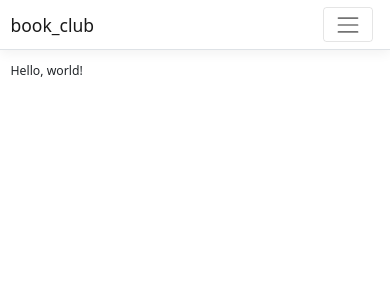
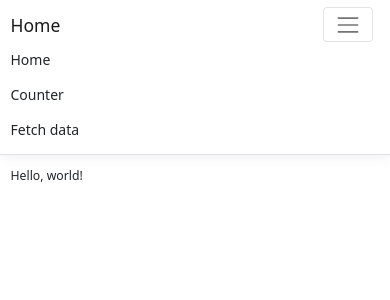
Before and after one commit to daltonspinas/book-club, a React (Create React App) app in the folder book-club/ClientApp/: page / in a window 390 px wide. Shown: the top 300 px of the page. Built offline with nearby package versions, Linux system fonts and the light colour scheme.

Commit message:
Add AppContext for updating title
Also refactored some components from class to function to facilitate hooks

```diff
--- a/book-club/ClientApp/src/App.js
+++ b/book-club/ClientApp/src/App.js
@@ -1,14 +1,24 @@
-import React, { Component } from 'react';
-import { Route, Routes } from 'react-router-dom';
+import React, { useState, useEffect } from 'react';
+import { Route, Routes, useLocation } from 'react-router-dom';
 import AppRoutes from './AppRoutes';
 import { Layout } from './components/Layout';
 import './custom.css';
+import { AppContext } from './context/GlobalState';
 
-export default class App extends Component {
-  static displayName = App.name;
+export default function App() {
+  const [pageTitle, setPageTitle] = useState();
 
-  render() {
+  const appContextValue = {pageTitle, setPageTitle};
+
+  const location = useLocation();
+
+  useEffect(() => {
+    const activeRoute = AppRoutes.find(x => x.path == location.pathname);
+    activeRoute?.title ? setPageTitle(activeRoute.title) : setPageTitle("Placeholder Title")
+}, [location]);
+
     return (
+      <AppContext.Provider value={appContextValue}>
       <Layout>
         <Routes>
           {AppRoutes.map((route, index) => {
@@ -17,6 +27,6 @@ export default class App extends Component {
           })}
         </Routes>
       </Layout>
+      </AppContext.Provider>
     );
-  }
 }
--- a/book-club/ClientApp/src/AppRoutes.js
+++ b/book-club/ClientApp/src/AppRoutes.js
@@ -5,15 +5,19 @@ import { Home } from "./components/Home";
 const AppRoutes = [
   {
     index: true,
-    element: <Home />
+    path: '/',
+    element: <Home />,
+    title: 'Home'
   },
   {
     path: '/counter',
-    element: <Counter />
+    element: <Counter />,
+    title: 'Counter Title'
   },
   {
     path: '/fetch-data',
-    element: <FetchData />
+    element: <FetchData />,
+    title: 'Fetch Title'
   }
 ];
 
--- a/book-club/ClientApp/src/components/NavMenu.js
+++ b/book-club/ClientApp/src/components/NavMenu.js
@@ -1,33 +1,25 @@
-import React, { Component } from 'react';
+import React, { Component, useContext, useState } from 'react';
 import { Collapse, Navbar, NavbarBrand, NavbarToggler, NavItem, NavLink } from 'reactstrap';
 import { Link } from 'react-router-dom';
 import './NavMenu.css';
+import { AppContext } from '../context/GlobalState';
 
-export class NavMenu extends Component {
-  static displayName = NavMenu.name;
 
-  constructor (props) {
-    super(props);
+export function NavMenu(props) {
 
-    this.toggleNavbar = this.toggleNavbar.bind(this);
-    this.state = {
-      collapsed: true
-    };
+  const {pageTitle, setPageTitle} = useContext(AppContext);
+  const [collapsed, setCollapsed] = useState('');
+
+  function toggleNavbar() {
+    setCollapsed(!collapsed);
   }
 
-  toggleNavbar () {
-    this.setState({
-      collapsed: !this.state.collapsed
-    });
-  }
-
-  render() {
   return (
     <header>
          <Navbar className="navbar-expand-sm navbar-toggleable-sm ng-white border-bottom box-shadow mb-3" container light>
-          <NavbarBrand tag={Link} to="/">book_club</NavbarBrand>
-          <NavbarToggler onClick={this.toggleNavbar} className="mr-2" />
-          <Collapse className="d-sm-inline-flex flex-sm-row-reverse" isOpen={!this.state.collapsed} navbar>
+           <NavbarBrand tag={Link} to="/">{pageTitle}</NavbarBrand>
+           <NavbarToggler onClick={toggleNavbar} className="mr-2" />
+           <Collapse className="d-sm-inline-flex flex-sm-row-reverse" isOpen={!collapsed} navbar>
              <ul className="navbar-nav flex-grow">
                <NavItem>
                  <NavLink tag={Link} className="text-dark" to="/">Home</NavLink>
@@ -42,6 +34,5 @@ export class NavMenu extends Component {
            </Collapse>
          </Navbar>
        </header>
-    );
+  )
 }
-}
--- /dev/null
+++ b/book-club/ClientApp/src/context/GlobalState.js
@@ -0,0 +1,6 @@
+import React, { createContext } from 'react';
+
+export const AppContext = createContext({
+    pageTitle: "",
+    setPageTitle: () => {}
+});
```
Also changed, not shown: 2 other files (tests, documents, lock files or other folders). Lines whose indentation alone changed are shown as unchanged.
